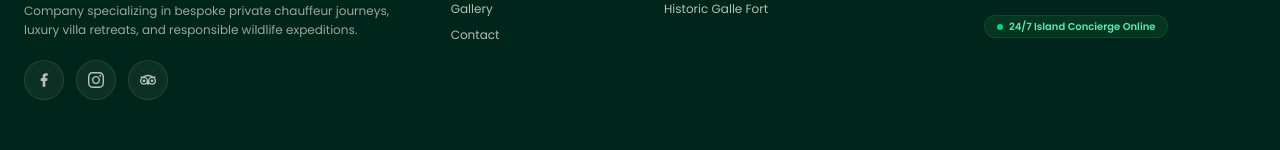
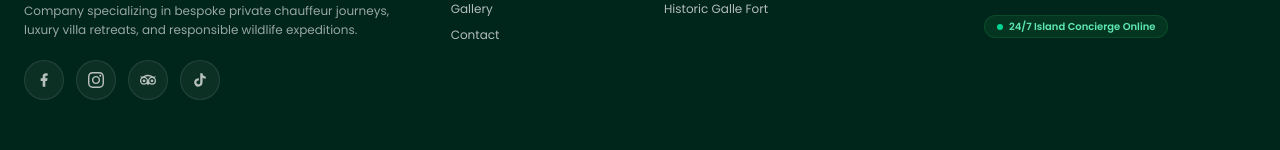
Before and after one commit to haxtaglabdev/madu-tourism-website, a React (Vite) app in the folder madu-tourism-website/: page / in a window 1280 px wide. Shown: the part 7302-7452 px from the top of the page. Built offline with nearby package versions, Linux system fonts and the light colour scheme.

Commit message:
add tiktok

```diff
--- a/madu-tourism-website/src/components/layout/Footer.tsx
+++ b/madu-tourism-website/src/components/layout/Footer.tsx
@@ -100,6 +100,21 @@ export default function Footer() {
                   viewBox="0 0 24 24"
                 >
                   <path d="M12.006 4.295c-2.67 0-5.338.784-7.645 2.353H0l1.963 2.135a5.997 5.997 0 0 0 4.04 10.43 5.976 5.976 0 0 0 4.075-1.6L12 19.705l1.922-2.09a5.972 5.972 0 0 0 4.072 1.598 6 6 0 0 0 6-5.998 5.982 5.982 0 0 0-1.957-4.432L24 6.648h-4.35a13.573 13.573 0 0 0-7.644-2.353zM12 6.255c1.531 0 3.063.303 4.504.903C13.943 8.138 12 10.43 12 13.1c0-2.671-1.942-4.962-4.504-5.942A11.72 11.72 0 0 1 12 6.256zM6.002 9.157a4.059 4.059 0 1 1 0 8.118 4.059 4.059 0 0 1 0-8.118zm11.992.002a4.057 4.057 0 1 1 .003 8.115 4.057 4.057 0 0 1-.003-8.115zm-11.992 1.93a2.128 2.128 0 0 0 0 4.256 2.128 2.128 0 0 0 0-4.256zm11.992 0a2.128 2.128 0 0 0 0 4.256 2.128 2.128 0 0 0 0-4.256z" />
+                </svg>
+              </a>
+              <a
+                aria-label="TikTok"
+                className="group flex h-10 w-10 items-center justify-center rounded-full border border-white/10 bg-white/5 text-white/70 transition-all duration-300 ease-[cubic-bezier(0.22,1,0.36,1)] hover:-translate-y-0.5 hover:scale-105 hover:border-tropical hover:bg-tropical hover:text-white hover:shadow-[0_6px_20px_rgba(22,122,62,0.35)] focus-visible:outline-none focus-visible:ring-2 focus-visible:ring-gold"
+                href="https://www.tiktok.com/@madutseylon?is_from_webapp=1&sender_device=pc"
+                rel="noopener noreferrer"
+                target="_blank"
+              >
+                <svg
+                  aria-hidden="true"
+                  className="h-4 w-4 fill-current transition-transform duration-300 group-hover:scale-110"
+                  viewBox="0 0 24 24"
+                >
+                  <path d="M19.59 6.69a4.83 4.83 0 0 1-3.77-4.25V2h-3.45v13.67a2.89 2.89 0 0 1-5.2 1.74 2.89 2.89 0 0 1 2.31-4.64 2.93 2.93 0 0 1 .88.13V9.4a6.84 6.84 0 0 0-1-.05A6.33 6.33 0 0 0 5 20.1a6.34 6.34 0 0 0 10.86-4.43v-7a8.16 8.16 0 0 0 4.77 1.52v-3.4a4.85 4.85 0 0 1-1.04-.1z" />
                 </svg>
               </a>
             </div>
```
